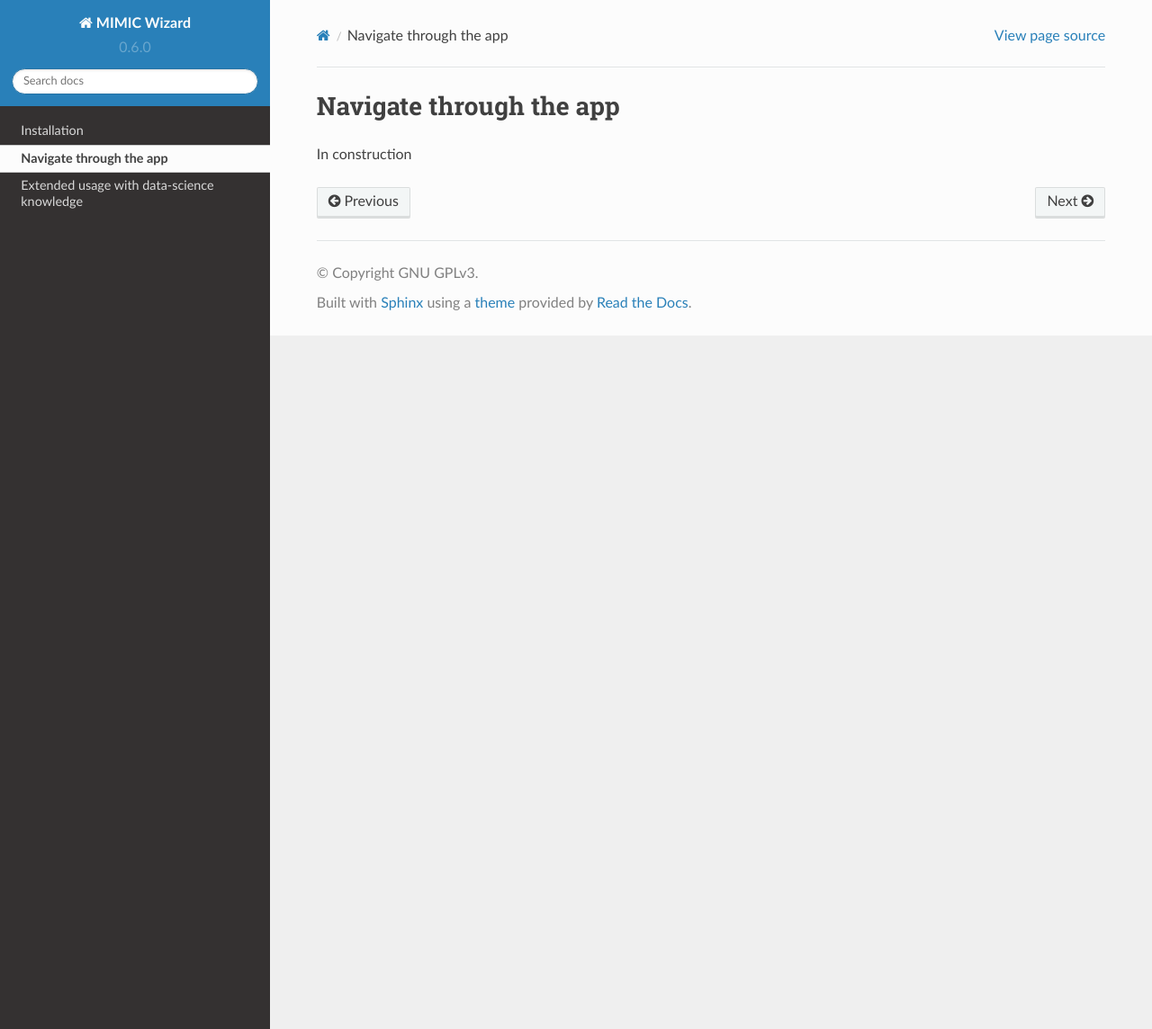
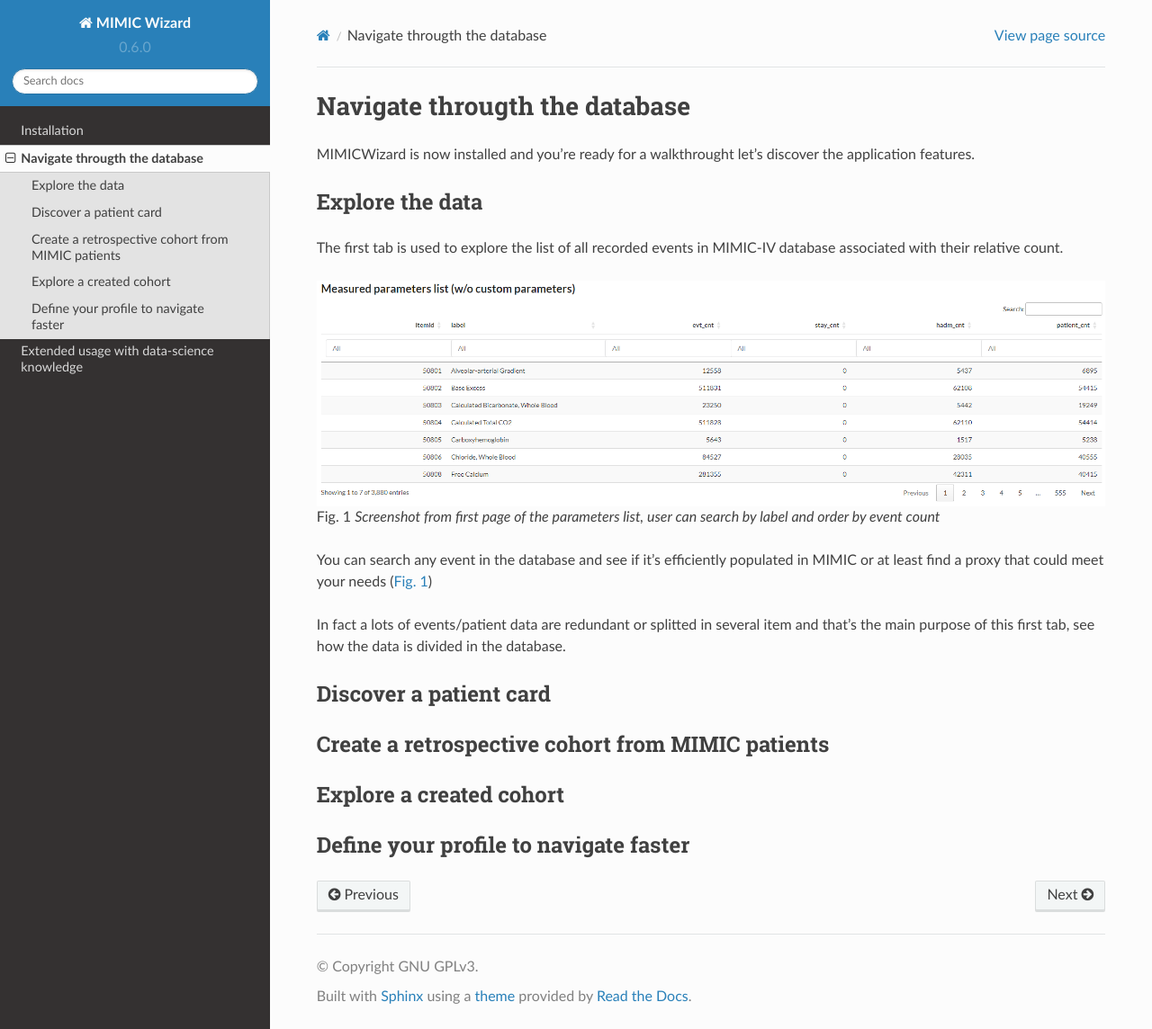
Before and after one commit to DangerousWizardry/rtd-demo-documentation, a Sphinx documentation site: the page built from docs/source/explore.rst, in a window 1280 px wide and 1144 px high. Shown: the whole window at 90% size. Built offline with Sphinx 7.4.7 and the Read the Docs theme 2.0.0, drawn with Linux system fonts in a browser that asks for light colours; pages that are not in the unit, such as notebooks, are missing from menus.

Commit message:
task: first part of explore page

```diff
--- a/docs/source/conf.py
+++ b/docs/source/conf.py
@@ -38,3 +38,5 @@
 
 # -- Options for EPUB output
 epub_show_urls = 'footnote'
+
+numfig = True
--- a/docs/source/explore.rst
+++ b/docs/source/explore.rst
@@ -1,4 +1,33 @@
-Navigate through the app
-########################
+Navigate througth the database
+##############################
 
-In construction
+MIMICWizard is now installed and you're ready for a walkthrought let's discover the application features.
+
+Explore the data
+****************
+
+The first tab is used to explore the list of all recorded events in MIMIC-IV database associated with their relative count.
+
+.. _parameters_explore:
+.. figure:: assets/parameters_explore.png
+      :width: 100%
+
+      Screenshot from first page of the parameters list, user can search by label and order by event count
+
+
+You can search any event in the database and see if it's efficiently populated in MIMIC or at least find a proxy that could meet your needs (:numref:`parameters_explore`)
+
+In fact a lots of events/patient data are redundant or splitted in several item and that's the main purpose of this first tab, see how the data is divided in the database.
+
+Discover a patient card
+***********************
+
+
+Create a retrospective cohort from MIMIC patients
+*************************************************
+
+Explore a created cohort
+************************
+
+Define your profile to navigate faster
+**************************************
--- a/docs/source/index.rst
+++ b/docs/source/index.rst
@@ -57,14 +57,17 @@
 
    .. |pic1| image:: assets/Logo_LCR.png
       :height: 90px
+      :class: no-scaled-link
       :alt: Hospices Civils de Lyon logo
 
    .. |pic2| image:: assets/LogoHCL.jpg
       :height: 90px
+      :class: no-scaled-link
       :alt: Hospices Civils de Lyon logo
 
    .. |pic3| image:: assets/bm_logo_circle_rgb.png
       :height: 130px
+      :class: no-scaled-link
       :alt: bioMérieux logo
 
 The app is provided under open-source GNU GPLv3 licence. All contributions and suggestions are welcome. Learn more about contribution in our dedicated GitHub page.
```
Also changed, not shown: docs/source/assets/parameters_explore.png (added).
